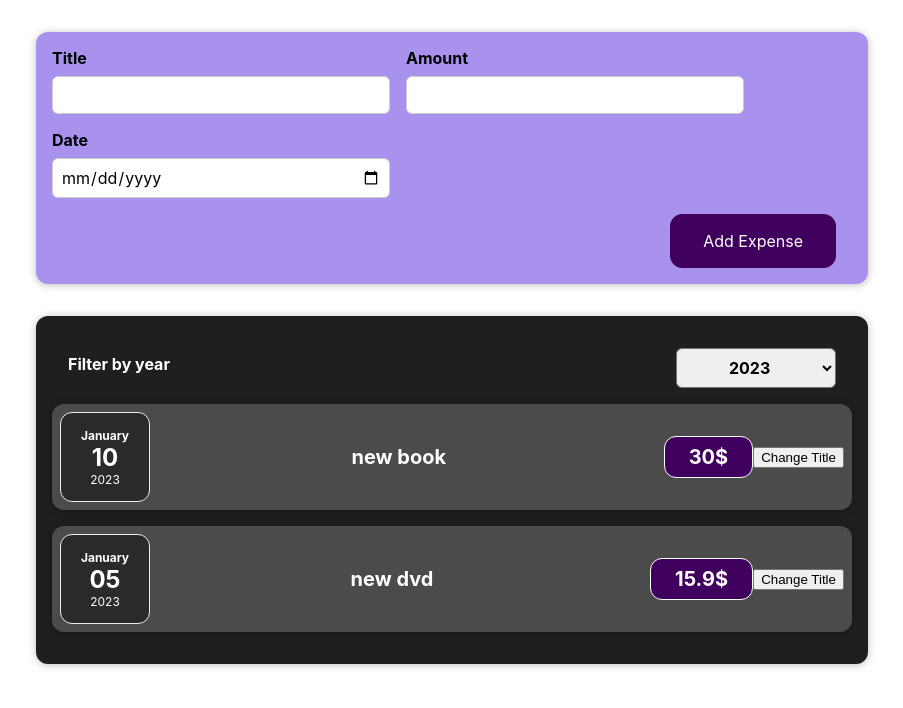
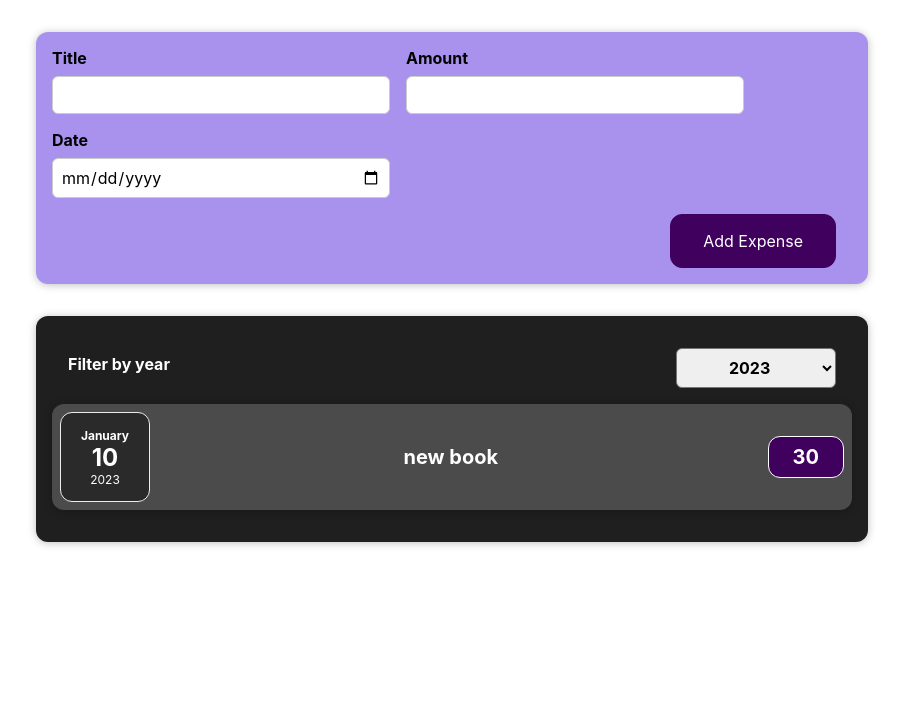
Before and after one commit to ragnar1n/react_expenses, a React (Create React App) app: page / in a window 1280 px wide. Shown: the top 708 px of the page, without its empty margins (188-1091 px from the left). Built offline with nearby package versions, Linux system fonts and the light colour scheme.

Commit message:
Made expenses filter functional

```diff
--- a/src/App.js
+++ b/src/App.js
@@ -1,13 +1,33 @@
+import React, {useState} from "react";
 import './App.css';
 
 import Expenses from "./components/Expenses/Expenses";
-import expenses from "./components/Expenses/Expenses";
 import NewExpense from "./components/NewExpense/NewExpense";
 
+const expensesD=[
+    {
+        id: 'e1',
+        date: new Date(2023,0,10),
+        title:'new book',
+        amount:30
+    },
+    {
+        id:'e2',
+        date: new Date(2024,0,5),
+        title:'new dvd',
+        amount:15.90
+    }
+]
+
 const App = ()=> {
+
+    const [expenses,setExpenses]=useState(expensesD)
     const addExpensehandler=(expense)=>{
         console.log('In App.js')
         console.log(expense)
+        setExpenses((previousExpenses)=>{
+            return [expense,...previousExpenses]
+        })
     }
   return (
     <div className="App">
--- a/src/components/Expenses/ExpenseItem.js
+++ b/src/components/Expenses/ExpenseItem.js
@@ -2,28 +2,23 @@ import React, { useState } from "react";
 import './ExpenseItem.css'
 import ExpenseDate from './ExpenseDate'
 import Card from "../UI/Card";
-import {click} from "@testing-library/user-event/dist/click";
+
 
 
 const ExpenseItem=(props)=>{
-    const [title, setTitle]=useState(props.expenseData.title)
-    const clickHandler=()=>{
-        setTitle('Updated')
-        console.log(title)
-}
+
     return (
-        <div className='card expense-item'>
-            <ExpenseDate date={props.expenseData.date}></ExpenseDate>
-
-            <div className='expense-item__description'>
-                <h2>{props.expenseData.title}</h2>
-                <div className='expense-item__price'>
-                    <div>{props.expenseData.amount}$</div>
+        <li>
+            <Card className='card expense-item'>
+                <ExpenseDate date={props.date}></ExpenseDate>
+                <div className='expense-item__description'>
+                    <h2>{props.title}</h2>
+                    <div className='expense-item__price'>
+                        {props.amount}
+                    </div>
                 </div>
-            </div>
-            <button onClick={clickHandler}>Change Title</button>
-        </div>
-
+            </Card>
+        </li>
     )
 }
 
--- a/src/components/Expenses/Expenses.js
+++ b/src/components/Expenses/Expenses.js
@@ -5,33 +5,24 @@ import './Expenses.css'
 import Card from "../UI/Card";
 import {useState} from "react";
 import ExpensesFilter from "./ExpensesFilter";
+import "../../App";
+import ExpensesList from "./ExpensesList";
 
-
-const Expenses=()=>{
-    const expenses=[
-        {
-            date: new Date(2023,0,10),
-            title:'new book',
-            amount:30
-        },
-        {
-            date: new Date(2023,0,5),
-            title:'new dvd',
-            amount:15.90
-        }
-    ]
+const Expenses=(props)=>{
     const [filteredYear,setFilteredYear]=useState('2023')
     const filterChangeHandler=(year)=>{
         setFilteredYear(year)
     }
-    expenses.map((expense)=>{
-        console.log(expense)
-    })
+
+const filteredExpenses=props.expenses.filter((expense)=>{
+    return expense.date.getFullYear().toString()===filteredYear
+})
+
+
     return(
         <Card className='expenses'>
-            <ExpensesFilter></ExpensesFilter>
-            <ExpenseItem expenseData={expenses[0]}></ExpenseItem>
-            <ExpenseItem expenseData={expenses[1]}></ExpenseItem>
+            <ExpensesFilter selected={filteredYear} onChangeFilter={filterChangeHandler}></ExpensesFilter>
+            <ExpensesList filteredExpenses={filteredExpenses}></ExpensesList>
         </Card>
     )
 }
--- a/src/components/Expenses/ExpensesFilter.js
+++ b/src/components/Expenses/ExpensesFilter.js
@@ -2,12 +2,16 @@ import React from 'react';
 
 import './ExpensesFilter.css';
 
-const ExpensesFilter = () => {
+const ExpensesFilter = (props) => {
+    const filterChangeHandler=(event)=>{
+        props.onChangeFilter(event.target.value)
+    }
+
     return (
         <div className='expenses-filter'>
             <div className='expenses-filter__control'>
                 <label>Filter by year</label>
-                <select>
+                <select onChange={filterChangeHandler}>
                     <option value='2023'>2023</option>
                     <option value='2024'>2024</option>
                     <option value='2025'>2025</option>
--- /dev/null
+++ b/src/components/Expenses/ExpensesList.css
@@ -0,0 +1,9 @@
+.expenses-list {
+    list-style: none;
+    padding: 0;
+}
+
+.expenses-list__fallback {
+    color: white;
+    text-align: center;
+}
--- /dev/null
+++ b/src/components/Expenses/ExpensesList.js
@@ -0,0 +1,25 @@
+import React from "react";
+import ExpenseItem from "./ExpenseItem";
+import './ExpensesList.css'
+
+const ExpensesList=(props)=>{
+    if (props.filteredExpenses.length===0){
+        return <p className='expenses-list__fallback'>No expenses found</p>
+    }
+    return(
+        <ul className='expenses-list'>
+         {
+             props.filteredExpenses.map((expense)=>{
+            return <ExpenseItem
+            id={expense.id}
+            title={expense.title}
+            amount={expense.amount}
+            date={expense.date}
+            ></ExpenseItem>
+        })
+         }
+        </ul>
+    )
+}
+
+export default ExpensesList
```
